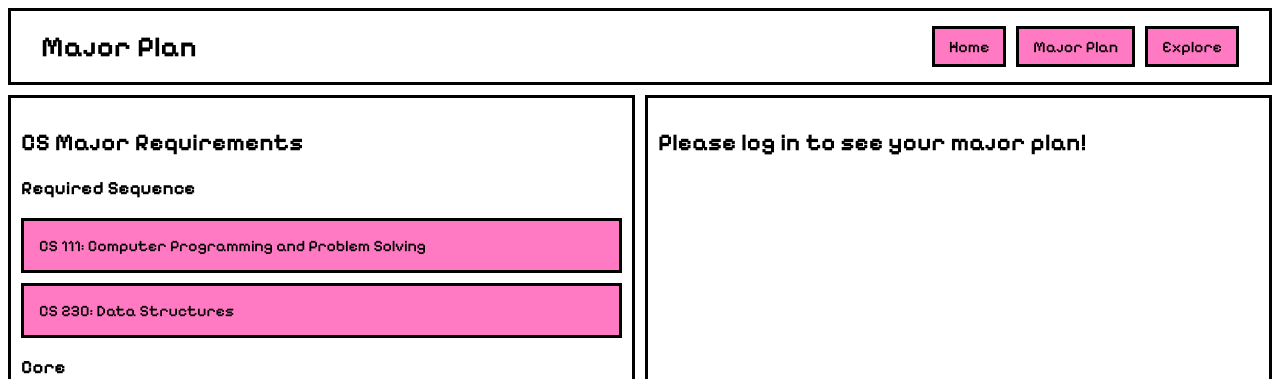
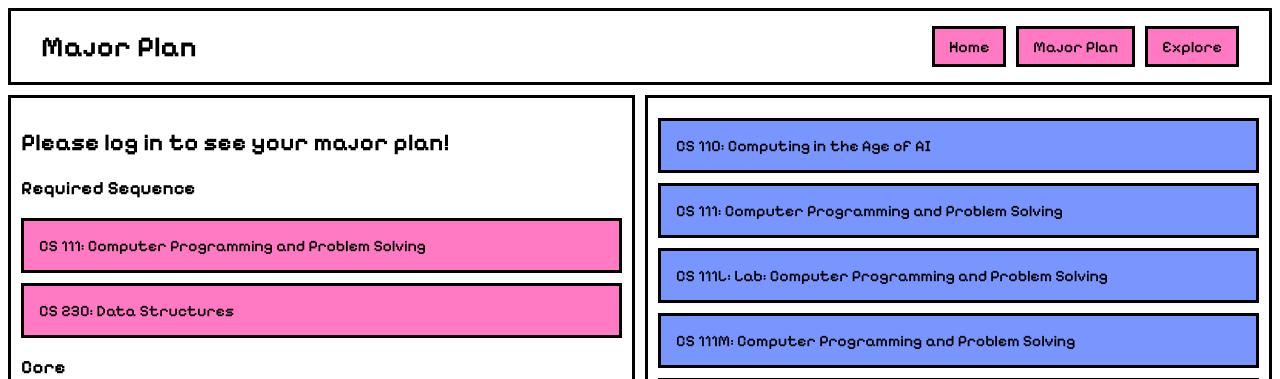
Before and after one commit to ninahowley/cs-hub, a Flask app: page /major-plan in a window 1280 px wide. Shown: the top 379 px of the page. Run offline with Flask 3, Linux system fonts and the light colour scheme.

Commit message:
reorder major plan

```diff
--- a/app.py
+++ b/app.py
@@ -67,8 +67,9 @@ def major_plan():
         spring_course_info = spring_with_info.to_dict(orient='records')
         core_tags = ['CS 111', 'CS 111L', 'CS 111M', 'CS 111X', 'CS 230', 'CS 230L', 'CS 230X', 'CS 231', 'CS 235', 'CS 240', 'CS 240L']
         elective_df = all_df[~all_df["course_tag"].isin(core_tags)] #remove core
+        all_course_info = all_df.to_dict(orient='records')
         elective_info = elective_df.to_dict(orient='records')
-        return render_template('major-plan.html', user = username, electives = elective_info, page_title='Major Plan')
+        return render_template('major-plan.html', user = username, all_courses = all_course_info, electives = elective_info, page_title='Major Plan')
     except Exception as e:
         print(e)
         flash('An error occurred. Please try again.')
--- a/templates/major-plan.html
+++ b/templates/major-plan.html
@@ -20,7 +20,11 @@
     <div>
     <div class="parent-container">
         <div class="child-container">
-            <h2>CS Major Requirements</h2>
+            {% if user %}
+            <h2>Major Plan for <span style="color:#b8377e">{{ user }}</span></h2>
+            {% else %}
+                <h2>Please log in to see your major plan!</h2>
+            {% endif %}
             <!--REQUIRED SEQUENCE-->
             <h3>Required Sequence</h3>
             <div class="course-container core checkable">
@@ -60,8 +64,10 @@
             <!--ELECTIVES-->
             <h3>Electives</h3>
             You must take additional CS classes until you have taken 9 CS classes in total (including the core). Two of these must be at the 300-level.
+        </div>
+        <div class="child-container">
             <!--div class="elective-list"-->
-                {% for course in electives %}
+                {% for course in all_courses %}
                 <div class="course-container checkable">
                     <div class="instructor-line">
                         <span>{{ course.course_tag }}: {{ course.course_name }}</span>
@@ -72,14 +78,6 @@
                 </div>
                 {% endfor %}
             <!--/div-->
-        </div>
-        <div class="child-container">
-            {% if user %}
-            <h2>Major Plan for <span style="color:#b8377e">{{ user }}</span></h2>
-            {% else %}
-                <h2>Please log in to see your major plan!</h2>
-            {% endif %}
-        </div>
     </div>
     </div>
 </body>
```
